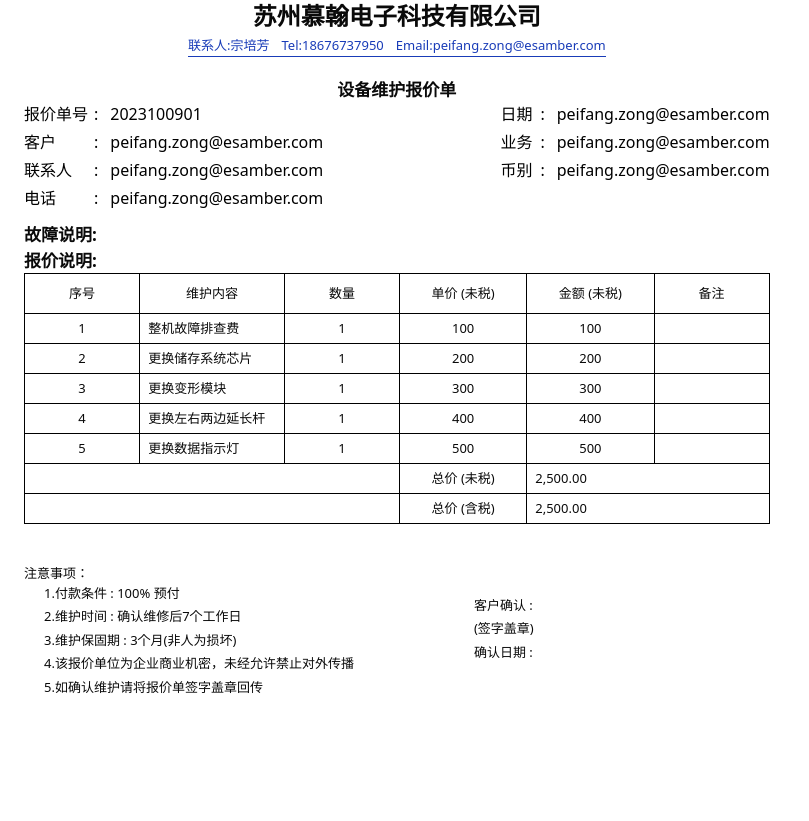
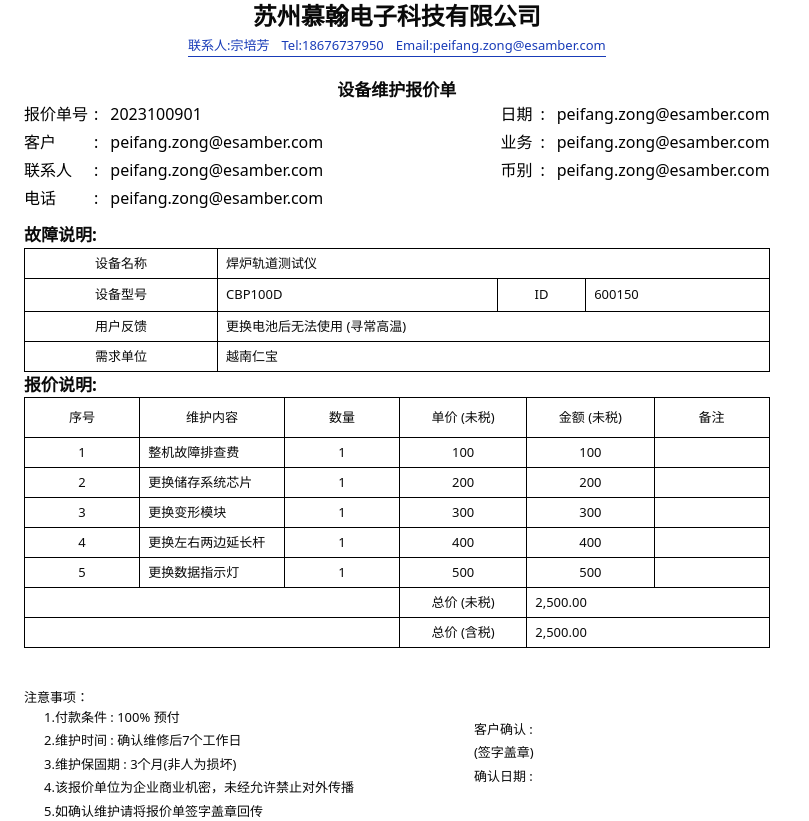
Before and after one commit to nickchow2020/turbo-invoice-app, a Next.js app: page / in a window 1280 px wide. Shown: the whole page, without its empty margins (0-809 px from the left). Before the commit the page ends 800 px from the top, so only its background shows below. Built offline with nearby package versions, Linux system fonts and the light colour scheme.

Commit message:
add style for maintenance table

```diff
--- a/src/app/page.tsx
+++ b/src/app/page.tsx
@@ -1,3 +1,4 @@
+import MaintenanceInstructionTable from "@/components/MaintenanceInstructionTable";
 import PricingTable from "@/components/PricingTable";
 import { cn } from "utility/helper";
 
@@ -112,6 +113,7 @@ export default function Page() {
             </section>
             <section>
                 <h2 className="font-extrabold text-[17px]">故障说明:</h2>
+                <MaintenanceInstructionTable />
             </section>
             <section className="mb-10">
                 <h2 className="font-extrabold text-[17px]">报价说明:</h2>
--- /dev/null
+++ b/src/components/MaintenanceInstructionTable.tsx
@@ -0,0 +1,97 @@
+"use client";
+import {
+    Table,
+    TableBody,
+    TableCell,
+    TableFooter,
+    TableHead,
+    TableHeader,
+    TableRow,
+} from "@/components/components/ui/table";
+import { cn } from "utility/helper";
+function RowContent({
+    headerTitle,
+    cellContent,
+    className,
+    headerClassName,
+    cellClassName,
+    ID,
+    IDValue,
+}: {
+    headerTitle: string;
+    cellContent: string;
+    className?: string;
+    headerClassName?: string;
+    cellClassName?: string;
+    ID?: boolean;
+    IDValue?: string;
+}) {
+    return (
+        <TableRow className={cn("h-[10px] ", className)}>
+            <TableHead
+                className={cn(
+                    "border text-[13px] font-medium text-center border-black",
+                    headerClassName
+                )}
+            >
+                {headerTitle}
+            </TableHead>
+            <TableCell
+                className={cn(
+                    "border text-[13px] font-medium border-black text-left",
+                    { " p-0 m-0": ID },
+                    cellClassName
+                )}
+            >
+                {ID ? (
+                    <div className="flex h-8 items-center justify-between">
+                        <section className="flex-1 border-r border-black h-full items-center flex justify-start ml-2">
+                            {cellContent}
+                        </section>
+                        <section className="flex flex-1 h-8">
+                            <div className=" flex-1 border-r border-black h-full items-center flex justify-center">
+                                ID
+                            </div>
+                            <div className=" flex-2 h-full items-center flex justify-start ml-2">
+                                {IDValue}
+                            </div>
+                        </section>
+                    </div>
+                ) : (
+                    cellContent
+                )}
+            </TableCell>
+        </TableRow>
+    );
+}
+
+export default function MaintenanceInstructionTable() {
+    return (
+        <Table className="border border-black leading-none">
+            <TableBody>
+                <RowContent
+                    headerTitle="设备名称"
+                    cellContent="焊炉轨道测试仪"
+                    headerClassName="h-2"
+                />
+                <RowContent
+                    headerTitle="设备型号"
+                    cellContent="CBP100D"
+                    headerClassName="h-2"
+                    ID={true}
+                    IDValue="600150"
+                />
+                <RowContent
+                    headerTitle="用户反馈"
+                    cellContent="更换电池后无法使用 (寻常高温)"
+                    headerClassName="h-2"
+                />
+                <RowContent
+                    headerTitle="需求单位"
+                    cellContent="越南仁宝"
+                    headerClassName="h-2"
+                />
+            </TableBody>
+        </Table>
+    );
+}
--- a/src/components/PricingTable.tsx
+++ b/src/components/PricingTable.tsx
@@ -109,7 +109,7 @@ export default function PricingTable() {
         getCoreRowModel: getCoreRowModel(),
     });
     return (
-        <Table className="rounded-md border border-black  leading-none">
+        <Table className="border border-black  leading-none">
             <TableHeader>
                 {table.getHeaderGroups().map((headerGroup) => {
                     return (
```
